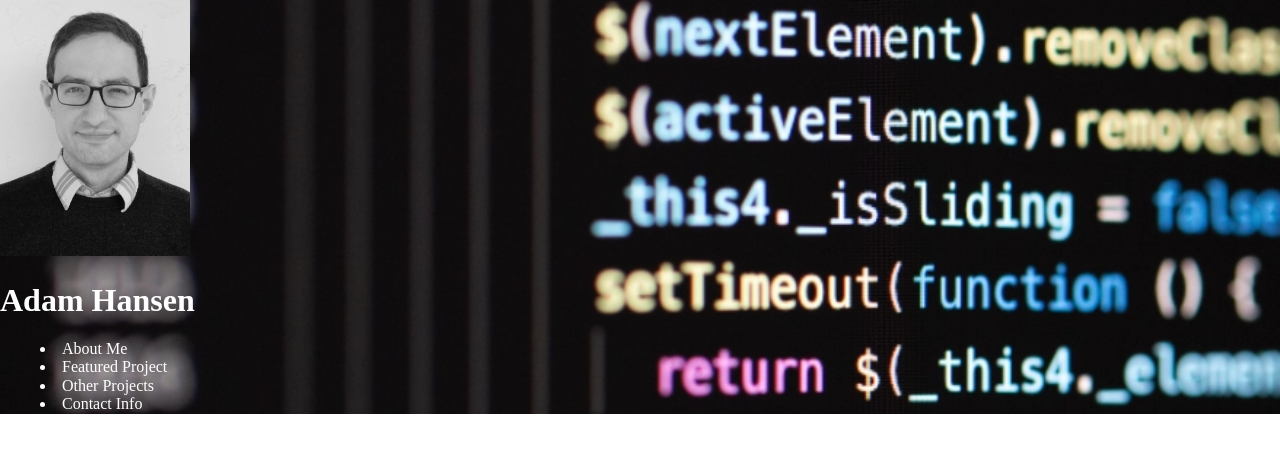
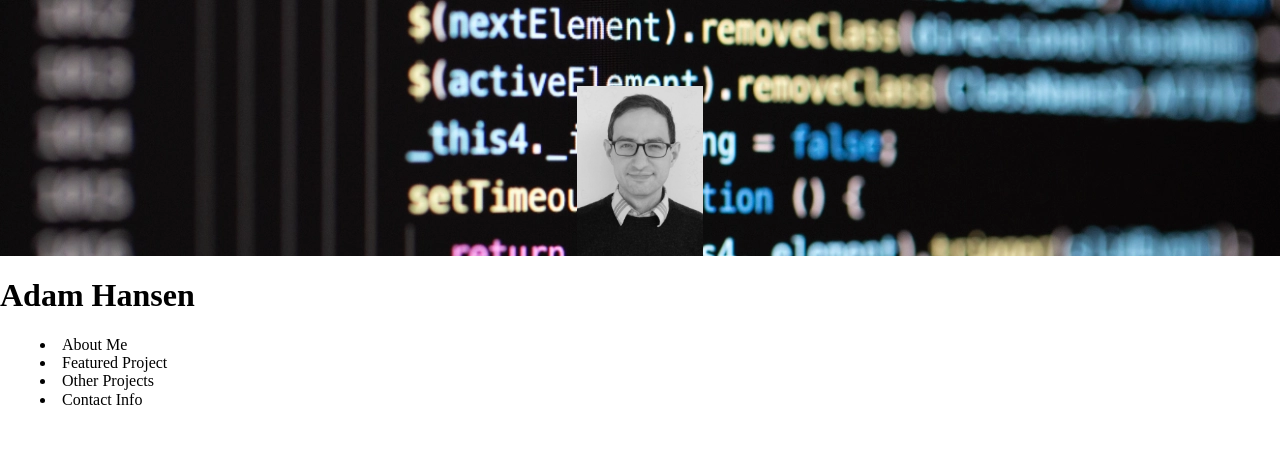
Before and after one commit to adamhansen184/professional-portfolio, a plain HTML site: page index.html in a window 1280 px wide. Drawn offline with Linux system fonts and the light colour scheme.

Commit message:
Create banner section
- Wrap avatar in banner section
- Align content in banner section
- Set min-height of banner section
- Set max-width of header
- Remove second background image

```diff
--- a/assets/css/style.css
+++ b/assets/css/style.css
@@ -7,15 +7,22 @@
 */
 
 header {
-  background-image: url('../images/1STVFMTBJY.webp'),
-                    url('../images/AWXC4NOFZN.webp');
-  background-size: cover, cover;
+  max-width: 1280px;
+}
+
+#banner {
+  background-image: url('../images/1STVFMTBJY.webp');
+  background-size: cover;
   /* fallback to placeholder color if our background images do not display */
   background-color: var(--placeholder);
   color: white;
+  display: flex;
+  align-items: end;
+  justify-content: center;
+  min-height: 256px;
 }
 
 #avatar {
-  height: 256px;
-  width: 190px;
+  height: 170px;
+  width: 126px;
 }
--- a/index.html
+++ b/index.html
@@ -20,7 +20,9 @@
     TODO #1: [PORT-1] Create Site Header
   -->
   <header>
-    <img src="./assets/images/avatar.webp" id="avatar" alt="Photo of Adam Hansen" />
+    <section id="banner">
+      <img src="./assets/images/avatar.webp" id="avatar" alt="Photo of Adam Hansen" />
+    </section>
     <h1 id="site-title">Adam Hansen</h1>
 
     <!--
```
